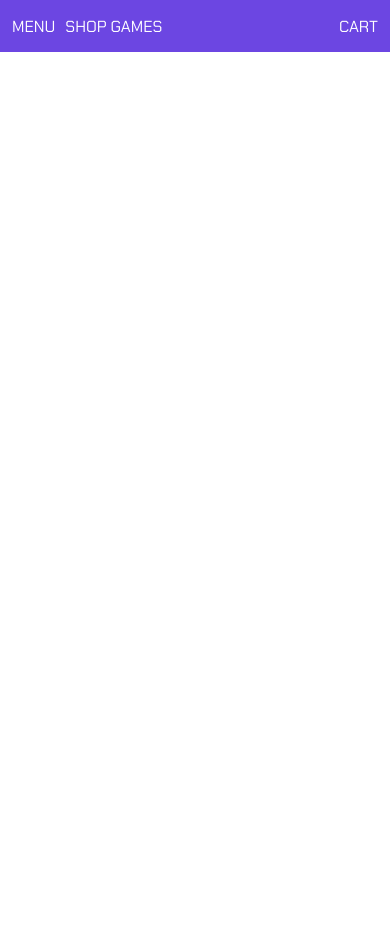
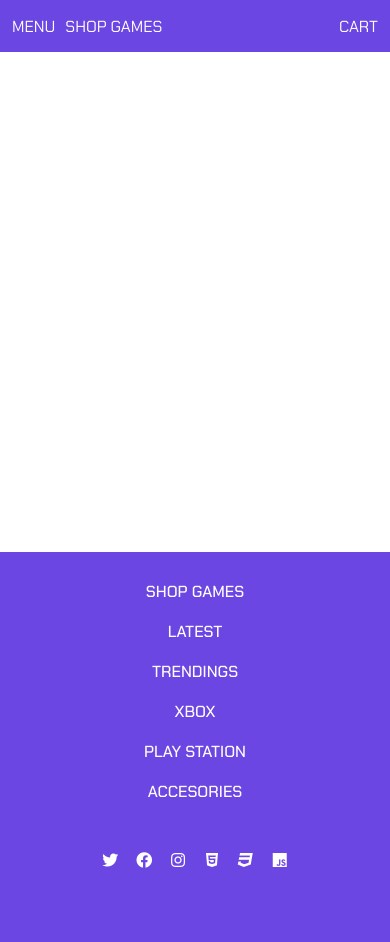
Before and after one commit to Sergio401/Ecommerce-Store-A, a website: page index.html in a window 390 px wide. Before the commit the page ends 844 px from the top, so only its background shows below. Drawn offline with Linux system fonts and the light colour scheme.

Commit message:
Primer commit, se realizo el footer en Mobil

```diff
--- a/index.html
+++ b/index.html
@@ -7,6 +7,7 @@
   <meta name="viewport" content="width=device-width, initial-scale=1.0">
   <link rel="stylesheet" href="./styles/styles.css">
   <link rel="preconnect" href="https://fonts.gstatic.com">
+  <link rel="stylesheet" href="https://pro.fontawesome.com/releases/v5.10.0/css/all.css" integrity="sha384-AYmEC3Yw5cVb3ZcuHtOA93w35dYTsvhLPVnYs9eStHfGJvOvKxVfELGroGkvsg+p" crossorigin="anonymous"/>
   <link
     href="https://fonts.googleapis.com/css2?family=Chakra+Petch:ital,wght@0,300;0,400;0,500;0,600;0,700;1,300;1,400;1,500;1,600&display=swap"
     rel="stylesheet">
@@ -27,8 +28,31 @@
       </nav>
     </header>
   </div>
-
-
 </body>
 
+<!-- Footer Mobile -->
+<div class="Footer__wrapper">
+  <footer class="Footer__container">
+    <div class="Footer__mobile-columna1">
+      <ul>
+        <li>SHOP GAMES</li>
+        <li>LATEST</li>
+        <li>TRENDINGS</li>
+        <li>XBOX</li>
+        <li>PLAY STATION</li>
+        <li>ACCESORIES</li>
+      </ul>
+    </div>
+      <div class="Footer__mobile-redes">
+        <ul class="Footer__mobile-list">
+            <li class="Footer__mobile-items"><a class="fab fa-twitter" href=""></a></li>
+            <li class="Footer__mobile-items"><a class="fab fa-facebook" href=""></a></li>
+            <li class="Footer__mobile-items"><a class="fab fa-instagram" href=""></a></li>
+            <li class="Footer__mobile-items"><a class="fab fa-html5" href=""></a></li>   <!-- shiFt + alt Felcha abajo para crear varias eriquetas a la vez-->
+            <li class="Footer__mobile-items"><a class="fab fa-css3" href=""></a></li>   <!-- click + alt + punto a punto mas etiqueta para seleccionar una letra-->
+            <li class="Footer__mobile-items"><a class="fab fa-js" href=""></a></li>
+        </ul>
+      </div>
+</div>
+</footer>
 </html>
--- a/styles/styles.css
+++ b/styles/styles.css
@@ -35,10 +35,46 @@
 
 
 }
-
 .Header__list-item{
   color:#fff;
+  list-style: none;
+}
 
-  list-style: none;
 
+
+
+.Footer__wrapper {
+  background-color: #6C46E2;
+  position: absolute;
+  width: 100%;
+  min-width: 345px;
+  height: 390px;
+  margin-top: 500px;
 }
+.Footer__container {
+  width: 100%;
+  min-width: 320px;
+  margin-top: 20px;
+  text-align: center;
+}
+.Footer__mobile-columna1 {
+  font-size: 16px;
+  color: #fff;
+  font-weight: 500;
+  line-height: 40px;
+}
+.Footer__mobile-redes ul {
+ list-style-type: none;
+ text-align: center
+}
+.Footer__mobile-redes li{    /* para ajustar las redes de manera vertical */
+  display: inline;
+}
+.Footer__mobile-redes a{
+  margin-top: 40px;
+  width: 50px;
+  height: 50px;
+  color: #fff;
+  text-decoration: none;
+  margin-inline: -10px;
+}
```
